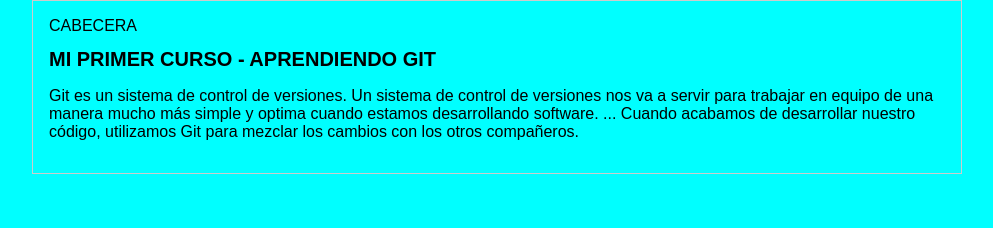
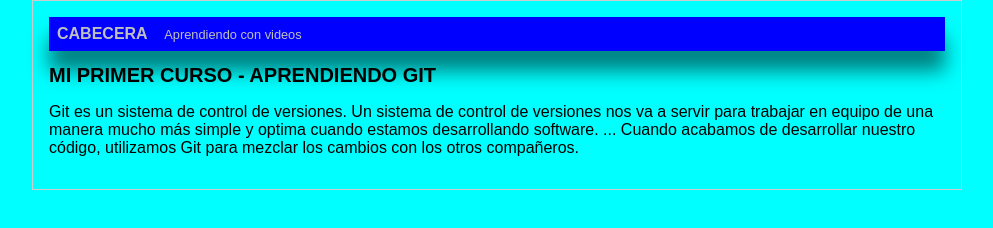
Before and after one commit to Arismendy08/git, a plain HTML site: page index.html in a window 1280 px wide. Shown: the whole page, without its empty margins (143-1136 px from the left). Drawn offline with Linux system fonts and the light colour scheme.

Commit message:
Finalizada la cabecera con diseño

```diff
--- a/css/style.css
+++ b/css/style.css
@@ -21,3 +21,18 @@
 {
     font-size: 20px;
 }
+
+#cabecera
+{
+    background: blue;
+    box-shadow: 0px 20px 20px 0px rgba(0,0,0,0.5);
+    color: silver;
+    margin: 0px;
+    padding: 0.5em;
+    font-weight: bold;
+}
+#cabecera #line{
+    padding: 0 0 0 1em;
+    font-weight: normal;
+    font-size: 0.8em;
+}
--- a/index.html
+++ b/index.html
@@ -10,6 +10,9 @@
     <div id="container">
         <div id="cabecera">
             CABECERA
+            <span id="line">
+                Aprendiendo con videos
+            </span>
         </div>
         <div id="pos">
             <h1>MI PRIMER CURSO - APRENDIENDO GIT</h1>
```
